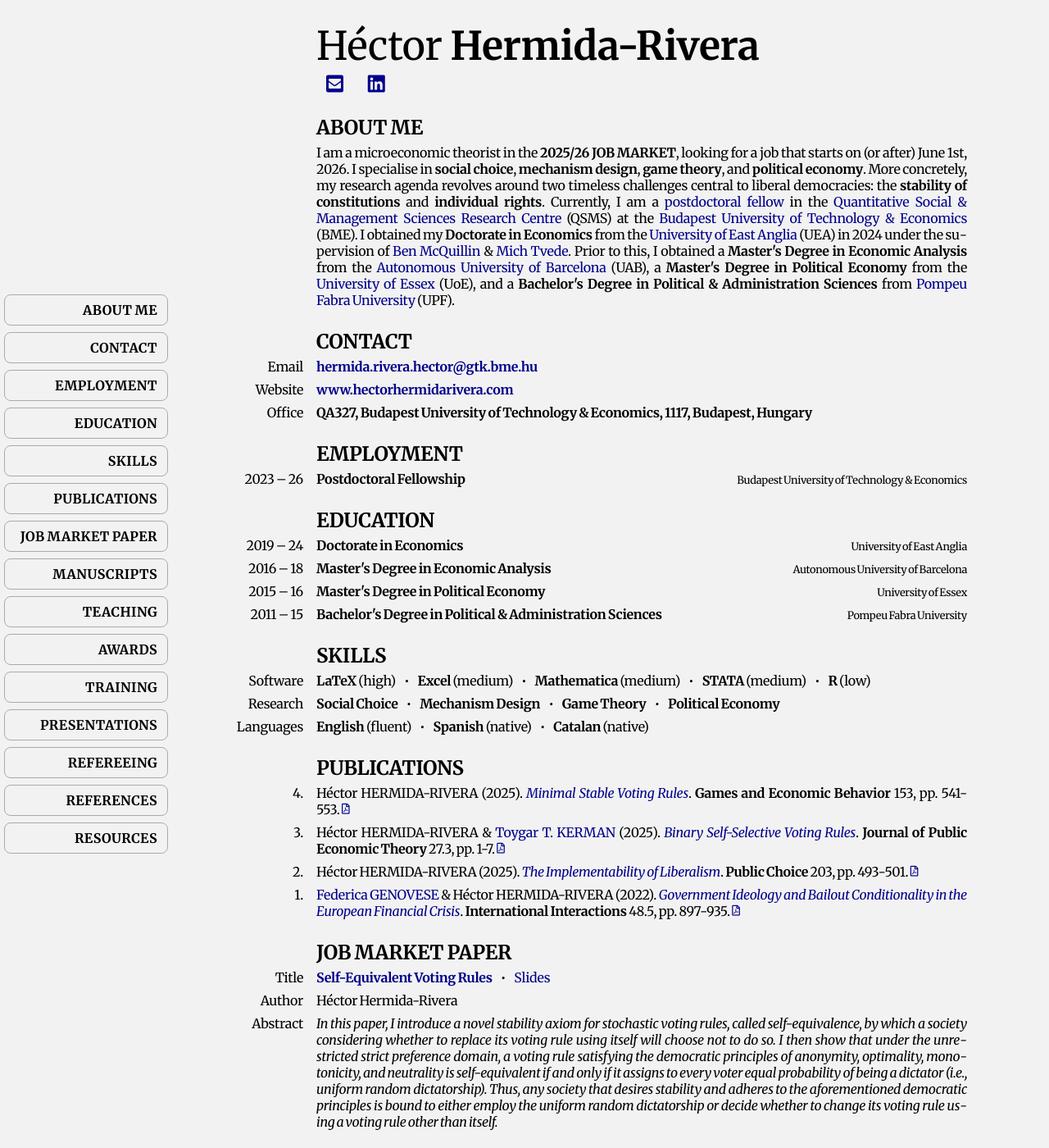
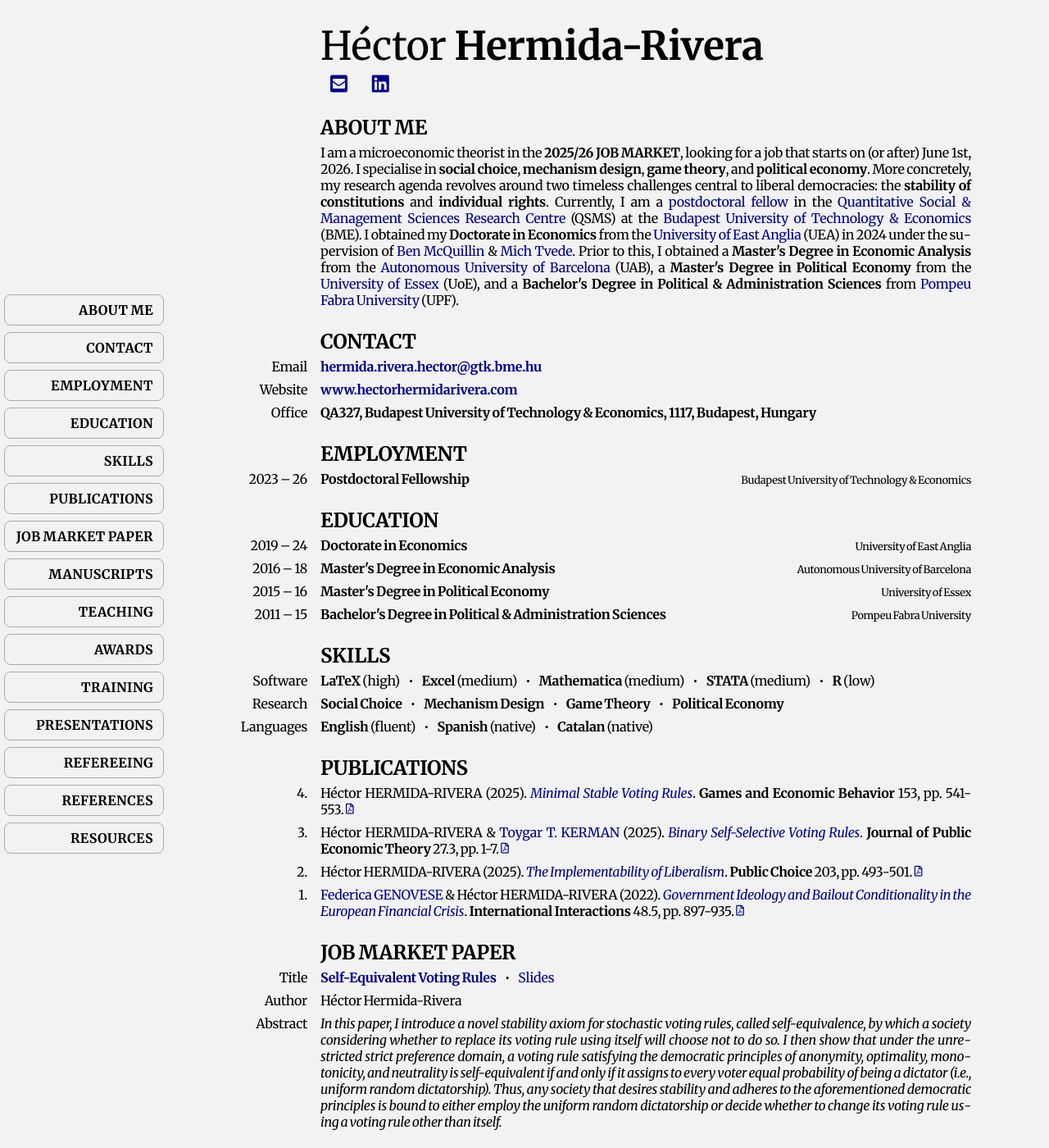
Before and after one commit to HectorHermidaRivera/hectorhermidarivera.github.io, a Jekyll site: the page built from index.md, in a window 1280 px wide and 1400 px high. Shown: the whole window at 82% size. Built offline with Jekyll 4.4.1, drawn with Linux system fonts in a browser that asks for light colours; a style sheet for code colours, icons or effects is not loaded.

Commit message:
Update style.css

```diff
--- a/assets/css/style.css
+++ b/assets/css/style.css
@@ -17,7 +17,7 @@
   top: 0;
   left: 5px;
   right: 5px;
-  width: 200px;
+  width: 195px;
   height: 100%;
   display: flex;
   flex-direction: column;
@@ -76,7 +76,7 @@ body {
 .content {
   max-width: 1000px;
   width: 100%;
-  margin-left: max(200px, (100vw - 1000px)/2);
+  margin-left: max(205px, (100vw - 1000px)/2);
   margin-right: max(20px, (100vw - 1000px)/2);
   padding: 0 20px 30px 20px;
   box-sizing: border-box;
```
